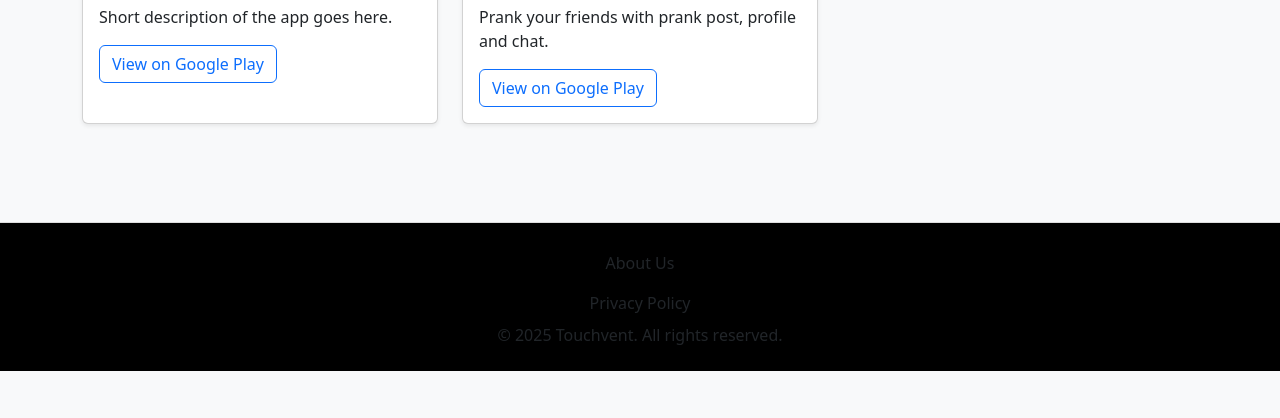
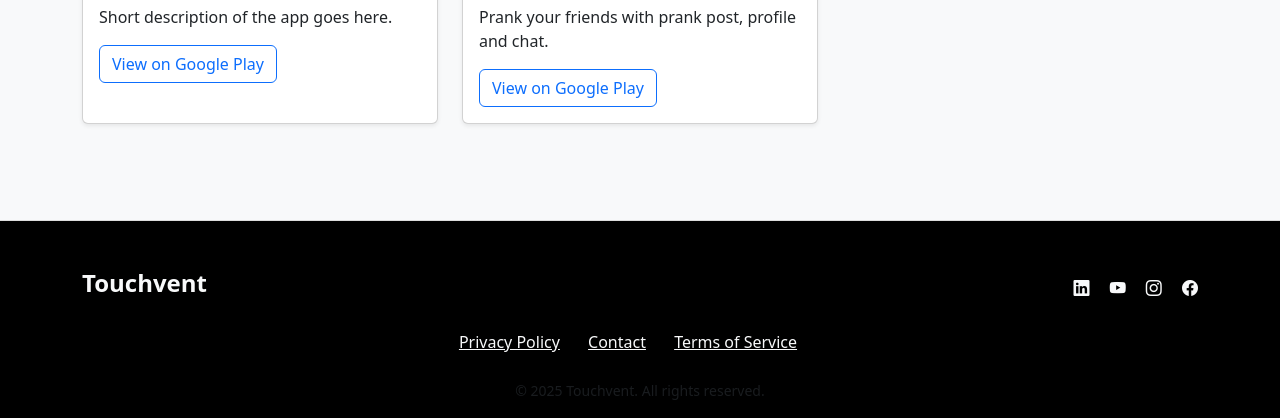
Before and after one commit to touchvent/touchvent.github.io, a plain HTML site: page index.html in a window 1280 px wide. Shown: the part 622-1040 px from the top of the page. Before the commit the page ends 993 px from the top, so only its background shows below. Drawn offline with nearby package versions, Linux system fonts and the light colour scheme.

Commit message:
Update index.html

```diff
--- a/index.html
+++ b/index.html
@@ -77,7 +77,7 @@
         <button class="navbar-toggler border-0" type="button" data-bs-toggle="collapse"
                 data-bs-target="#navbarNav" aria-controls="navbarNav" aria-expanded="false"
                 aria-label="Toggle navigation">
-            <span class="navbar-toggler-icon"></span>
+            <span class="toggler-icon"></span>
         </button>
 
         <div class="collapse navbar-collapse" id="navbarNav">
@@ -134,19 +134,45 @@
 </section>
 
 <!-- Footer -->
-<footer class="text-center">
-    <div class="container">
-        <ul class="navbar-nav ms-auto">
-                <li class="nav-item-1"><a class="nav-link" href="privacy.html">About Us</a></li>
-                <li class="nav-item-2"><a class="nav-link" href="privacy.html">Privacy Policy</a></li>
-            </ul>
+<footer class="text-light pt-5 pb-3 mt-5" style="background-color:#000;">
+  <div class="container">
 
-        <p class="mb-1">&copy; <span id="year"></span> Touchvent. All rights reserved.</p>
+    <!-- Developer name + Social -->
+    <div class="row mb-4 text-center text-md-start align-items-center">
+      <div class="col-md-6 mb-3 mb-md-0">
+        <h4 class="fw-bold">Touchvent</h4>
+      </div>
+      <div class="col-md-6 text-md-end">
+        <a href="#" class="text-light me-3"><i class="bi bi-linkedin"></i></a>
+        <a href="#" class="text-light me-3"><i class="bi bi-youtube"></i></a>
+        <a href="#" class="text-light me-3"><i class="bi bi-instagram"></i></a>
+        <a href="#" class="text-light"><i class="bi bi-facebook"></i></a>
+      </div>
     </div>
+
+    <!-- Quick Links -->
+    <div class="row mb-4">
+      <div class="col text-center">
+        <a href="privacy-policy.html" class="text-light me-4">Privacy Policy</a>
+        <a href="contact.html" class="text-light me-4">Contact</a>
+        <a href="#" class="text-light me-4">Terms of Service</a>
+      </div>
+    </div>
+
+    <!-- Copyright -->
+    <div class="row">
+      <div class="col text-center">
+        <small class="text-muted">&copy; <span id="year"></span> Touchvent. All rights reserved.</small>
+      </div>
+    </div>
+
+  </div>
 </footer>
 
 <!-- Bootstrap JS -->
 <script src="https://cdn.jsdelivr.net/npm/bootstrap@5.3.2/dist/js/bootstrap.bundle.min.js"></script>
+    <link rel="stylesheet" href="https://cdn.jsdelivr.net/npm/bootstrap-icons@1.11.3/font/bootstrap-icons.css">
+
 <script>
     document.getElementById("year").textContent = new Date().getFullYear();
 
```
